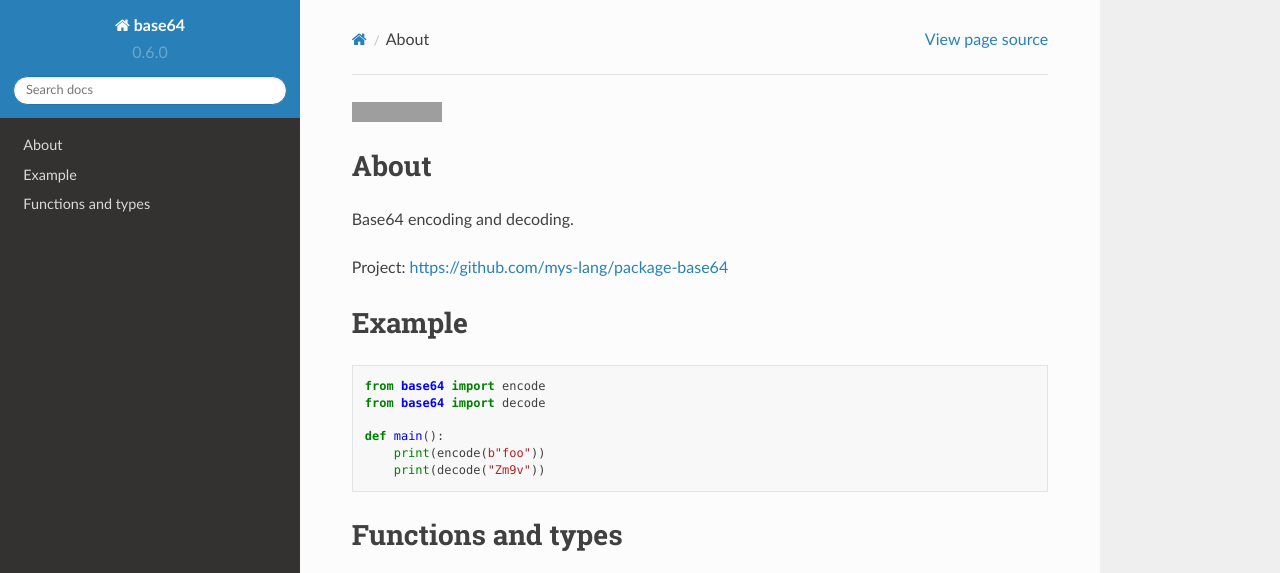
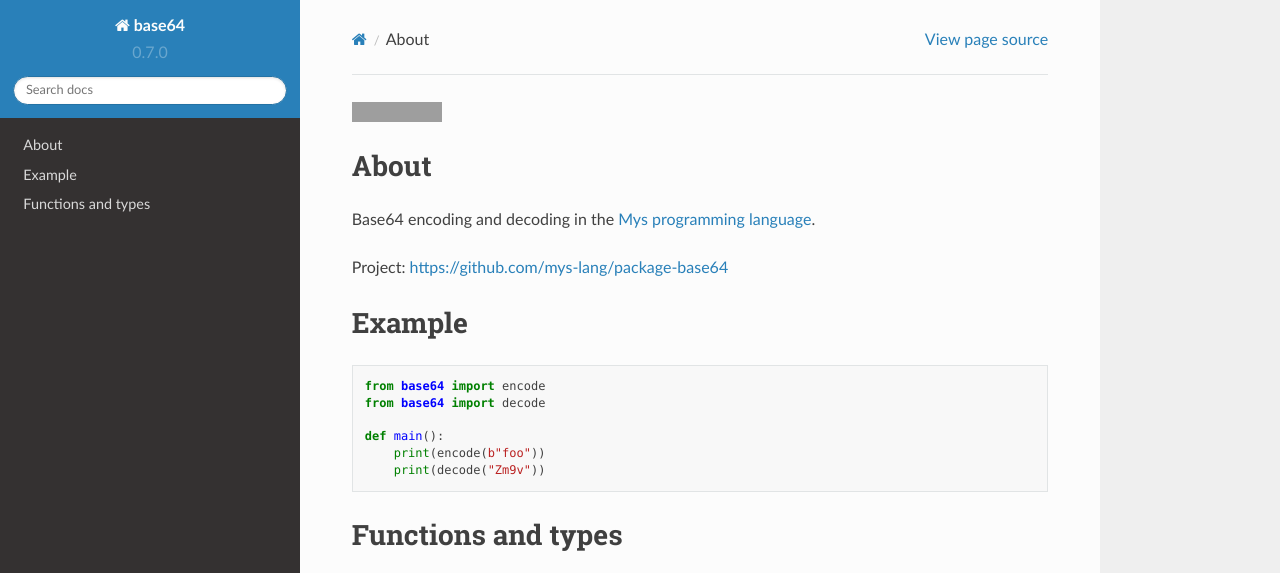
Before and after one commit to mys-lang/package-base64, a Sphinx documentation site: the page built from doc/index.rst, in a window 1280 px wide, cut to the strip 0-573 px from the top of the page. Built offline with Sphinx 7.4.7 and the Read the Docs theme 2.0.0, drawn with Linux system fonts in a browser that asks for light colours; grey boxes are pictures that could not be loaded.

Commit message:
Documentation.

```diff
--- a/doc/index.rst
+++ b/doc/index.rst
@@ -3,7 +3,7 @@
 About
 =====
 
-Base64 encoding and decoding.
+Base64 encoding and decoding in the `Mys programming language`_.
 
 Project: https://github.com/mys-lang/package-base64
 
@@ -26,3 +26,5 @@ Functions and types
 
 .. |test| image:: https://github.com/mys-lang/package-base64/actions/workflows/pythonpackage.yml/badge.svg
 .. _test: https://github.com/mys-lang/package-base64/actions/workflows/pythonpackage.yml
+
+.. _Mys programming language: https://mys-lang.org
--- a/package.toml
+++ b/package.toml
@@ -1,5 +1,5 @@
 [package]
 name = "base64"
-version = "0.6.0"
+version = "0.7.0"
 authors = ["Erik Moqvist <erik.moqvist@gmail.com>"]
 description = "Base 64 encoding and decoding."
```
